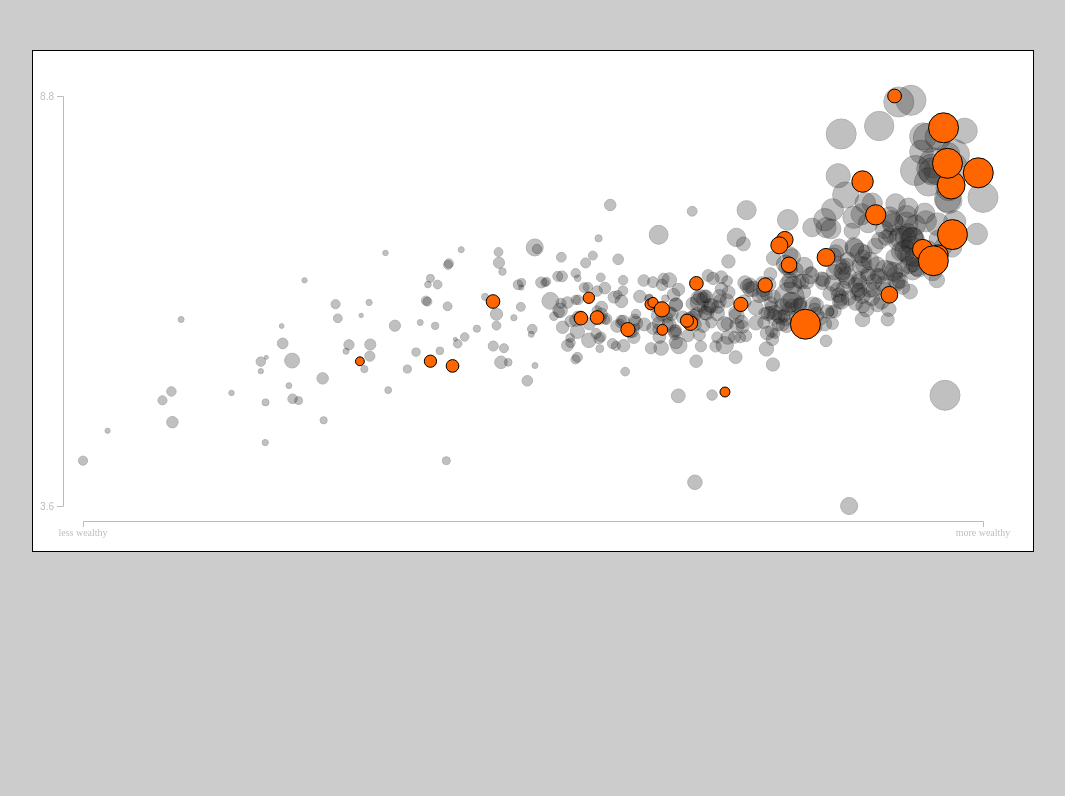
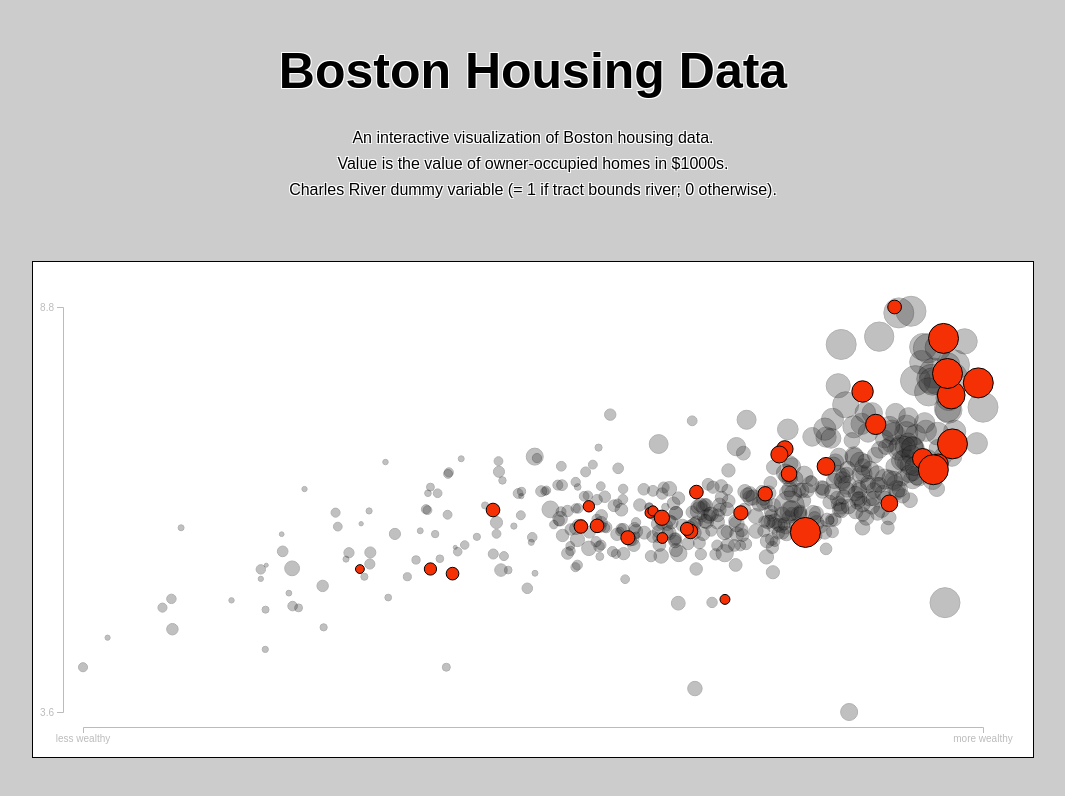
Before and after one commit to MahmudAhmed/Data-Visualization-Boston-Housing-Market, a plain HTML site: page index.html in a window 1280 px wide. Shown: the whole page, without its empty margins (115-1180 px from the left). Drawn offline with nearby package versions, Linux system fonts and the light colour scheme; files that its build step writes are made by us from their sources.

Commit message:
design set

```diff
--- a/index.html
+++ b/index.html
@@ -5,11 +5,23 @@
     <meta charset="UTF-8">
     <meta name="viewport" content="width=device-width, initial-scale=1">
     <link href="style.css" rel="stylesheet">
+    <link href="./canvas/style.css" rel="stylesheet">
     <script src="https://d3js.org/d3.v5.min.js"></script>
     <script src="./index.js"></script>
+    <script src="./canvas/canvas.js"></script>
   </head>
   <body>
-    <div id="chart"></div>
-    <div id="tooltip"></div>
+    <main id="main">
+      <div class="text-container">
+        <h1>Boston Housing Data</h1>
+        <p>An interactive visualization of Boston housing data.</p>
+        <p>Value is the value of owner-occupied homes in $1000s.</p>
+        <p>Charles River dummy variable (= 1 if tract bounds river; 0 otherwise).</p>
+      </div>
+      <div id="chart"></div>
+      <div id="tooltip"></div>
+    </main>
+    <canvas></canvas>
+
   </body>
 </html>
--- a/index.js
+++ b/index.js
@@ -2,13 +2,13 @@ document.addEventListener("DOMContentLoaded", ()=> {
   const chart = document.getElementById("chart");
   let circles, xScale, yScale, rScale;
   const margin = 30, rValues = [2,15];
-  const svg = d3.select("#chart")
+  let svg = d3.select("#chart")
     .append('svg')
     .attr('width', "100%")
     .attr('height', "100%")
 
-  const chartWidth = parseInt(window.getComputedStyle(chart).width)
-  const chartHeight = parseInt(window.getComputedStyle(chart).height)
+  const chartWidth = parseInt(window.getComputedStyle(chart).width);
+  const chartHeight = parseInt(window.getComputedStyle(chart).height);
 
   d3.csv('boston-housing.csv').then( (data) => {
     data = data.sort( (a,b) => a.charles - b.charles )
@@ -18,19 +18,19 @@ document.addEventListener("DOMContentLoaded", ()=> {
 
     xScale = d3.scaleLinear()
       .domain([xMinMax[1], xMinMax[0]])
-      .range([margin + rValues[1] + 5, chartWidth - margin - rValues[1] - 5])
+      .range([margin + rValues[1] + 5, chartWidth - margin - rValues[1] - 5]);
 
     yScale = d3.scaleLinear()
       .domain([yMinMax[1], yMinMax[0]])
-      .range([margin + rValues[1], chartHeight - margin - rValues[1]])
+      .range([margin + rValues[1], chartHeight - margin - rValues[1]]);
 
     rScale = d3.scaleLinear()
       .domain([rMinMax[0], rMinMax[1]])
-      .range(rValues)
+      .range(rValues);
 
     const cScale = d3.scaleOrdinal()
       .domain([0, 1])
-      .range(['#333', '#FF6600']);
+      .range(['#333', '#F53005']);
 
     circles = svg.selectAll(".dot")
       .data(data)
@@ -67,7 +67,7 @@ document.addEventListener("DOMContentLoaded", ()=> {
       .attr("id", 'xAxis')
       .attr("class", 'axis')
       .call(xAxis)
-      .attr("transform", `translate(0,${chartHeight - margin})`)
+      .attr("transform", `translate(0,${chartHeight - margin})`);
 
     const yAxisG = svg.append('g')
       .attr("id", 'yAxis')
@@ -93,6 +93,10 @@ document.addEventListener("DOMContentLoaded", ()=> {
     update();
   });
 
+  window.addEventListener("resize", (e) => {
+    location.reload();
+  })
+
   function update() {
     circles.transition()
       .delay( (d,i) => i * 5 )
--- a/style.css
+++ b/style.css
@@ -1,6 +1,33 @@
 body {
   background-color: #ccc;
   width: 100%;
+  font-family: Arial, Helvetica, sans-serif;
+}
+
+#main{
+  display: flex;
+  flex-direction: column;
+  align-items: center;
+  justify-content: center;
+  position: absolute;
+  width: 100%;
+  height: 100%;
+}
+
+.text-container{
+  width: 90vw;
+  max-width: 1000px;
+  text-align: center;
+  color: black;
+  text-shadow: -1px -1px 0 white, 1px -1px 0 white, -1px 1px 0 white, 1px 1px 0 white;
+}
+
+.text-container h1{
+  font-size: 50px;
+}
+
+.text-container p{
+  line-height: 10px;
 }
 
 #chart{
@@ -10,6 +37,7 @@ body {
   height: 500px;
   margin: 50px auto;
   border: 1px solid black;
+  /* position: absolute; */
 }
 
 svg{
@@ -17,7 +45,7 @@ svg{
 }
 
 .dot{
-  stroke: #000;
+  stroke: black;
   stroke-width: 1px;
 
 }
```
